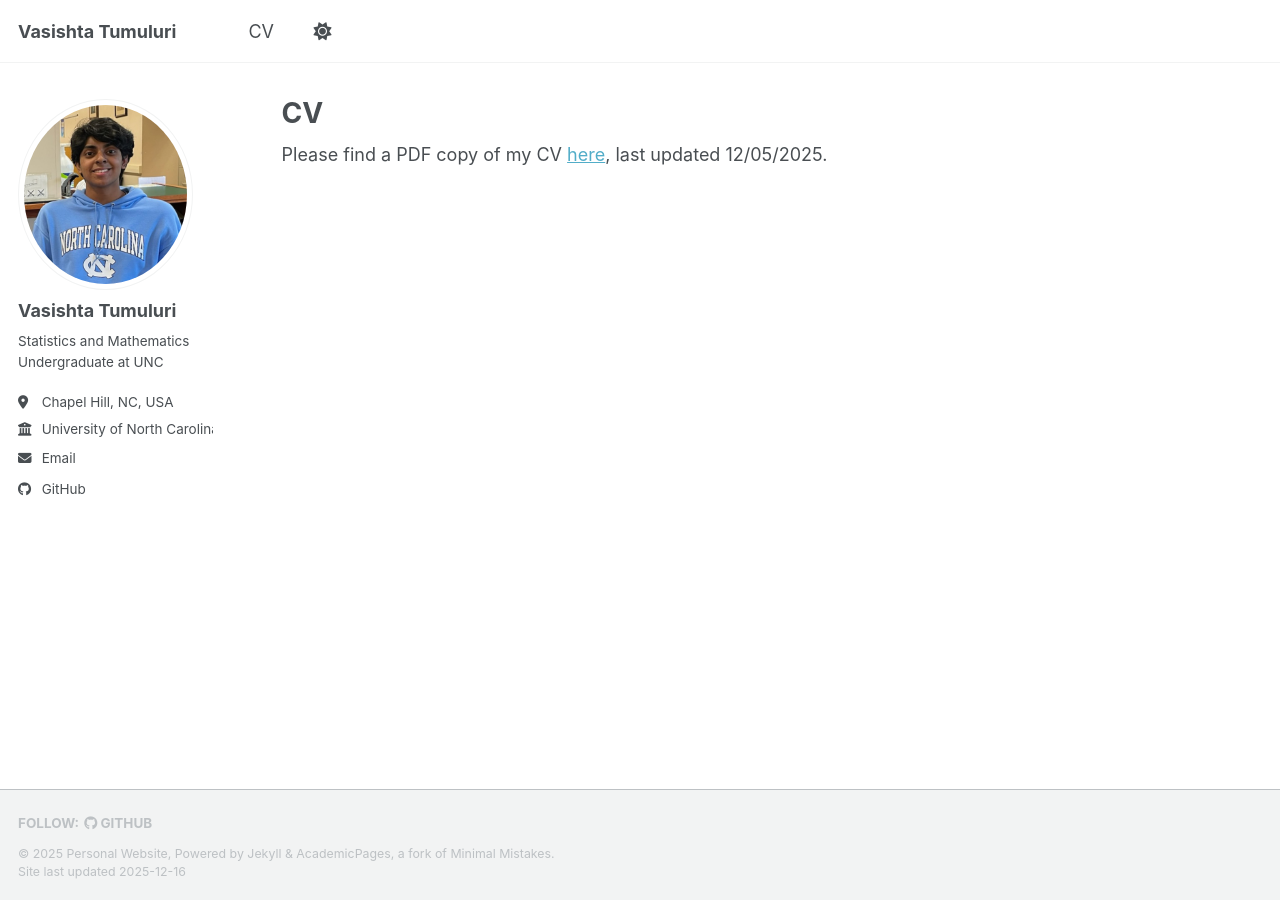
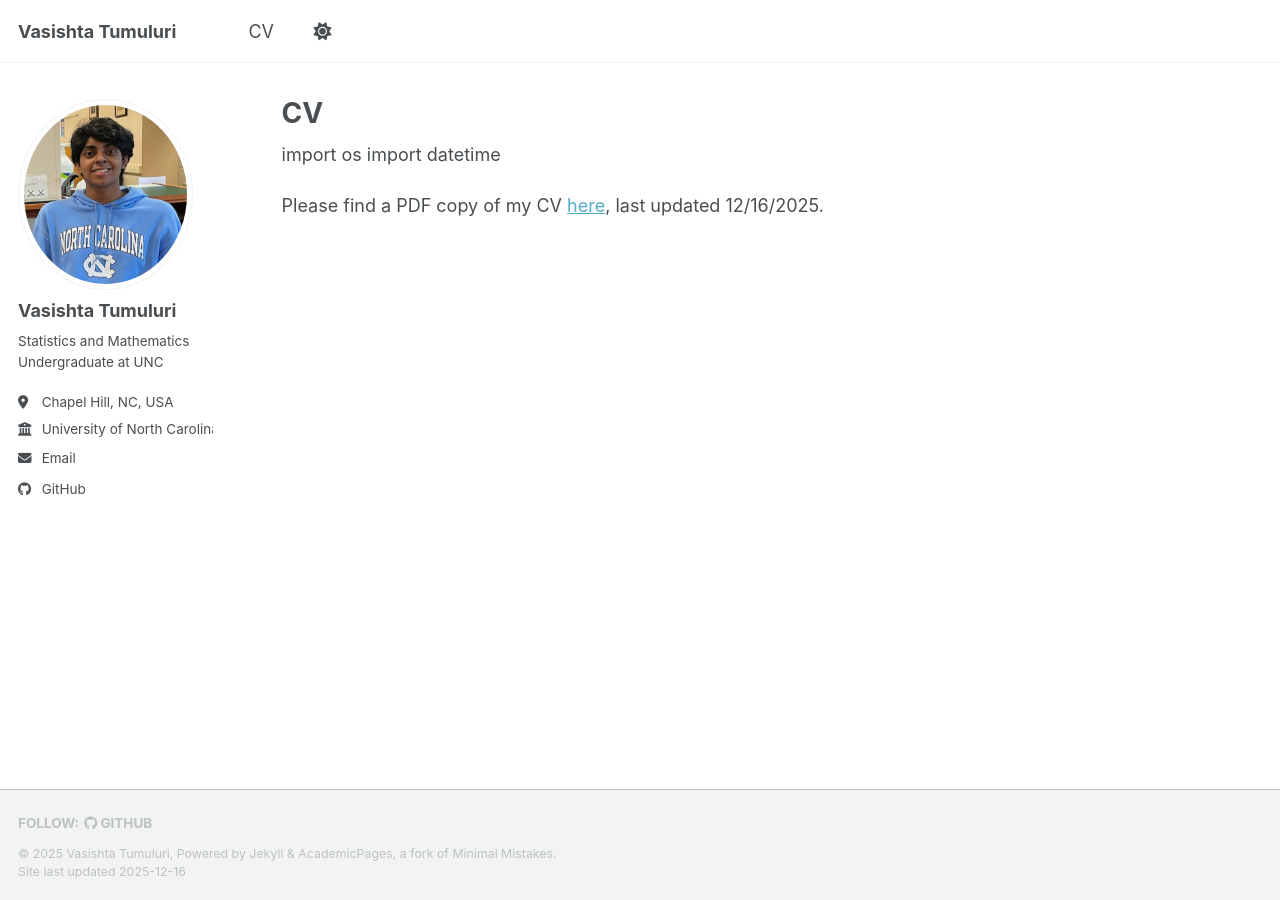
Before and after one commit to vtumulur/vtumulur.github.io, a Jekyll site: the page built from _pages/cv.md, in a window 1280 px wide. Built offline with Jekyll 4.4.1, drawn with Linux system fonts in a browser that asks for light colours; a script bundle is joined from its source files by our own code; library files that are not in the unit come from our copies.

Commit message:
Update CV

```diff
--- a/_config.yml
+++ b/_config.yml
@@ -11,7 +11,7 @@ locale                   : "en-US"
 site_theme               : "default" # Currently available options are "default", "air"
 title                    : "Vasishta Tumuluri"
 title_separator          : "-"
-name                     : &name "Personal Website"
+name                     : &name "Vasishta Tumuluri"
 description              : &description "Vasishta Tumuluri's personal website"   # Update this with a general description of your site, this is the default if not overridden by a page
 url                      : https://vtumulur.github.io # The base hostname & protocol for your site e.g. "https://[your GitHub username].github.io",
                                                            # or if you already have some other page hosted on Github then use "https://[your GitHub username].github.io/[Your Repo Name]"
--- a/_pages/cv.md
+++ b/_pages/cv.md
@@ -2,10 +2,14 @@
 title: "CV"
 permalink: /cv/
 author_profile: true
+last_modified: 2025-12-16
 redirect_from:
   - /resume
 ---
 
+import os
+import datetime
+
 {% include base_path %}
 
-Please find a PDF copy of my CV [here](/files/vita.pdf), last updated 12/05/2025.
+Please find a PDF copy of my CV [here](/files/vita.pdf), last updated 12/16/2025.
```
Also changed, not shown: 1 other file.
